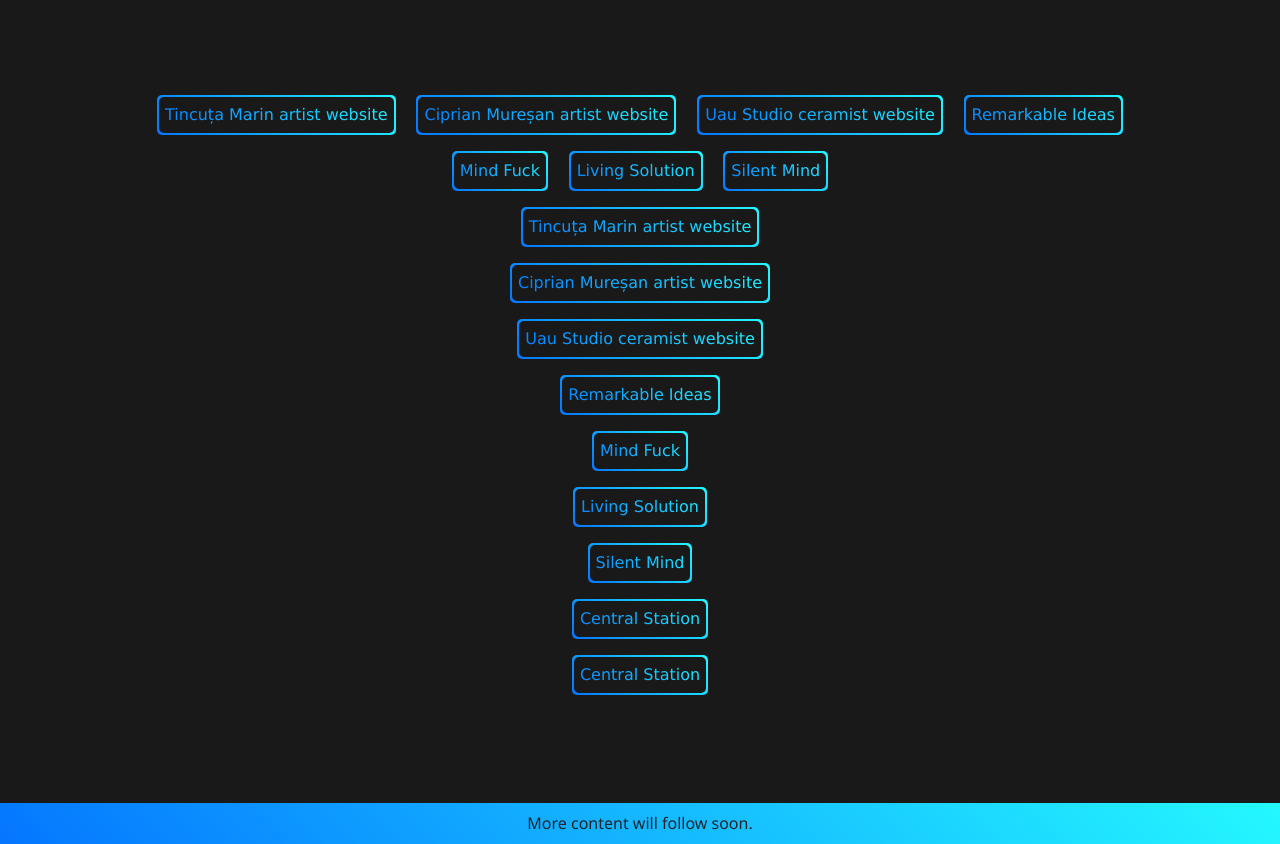
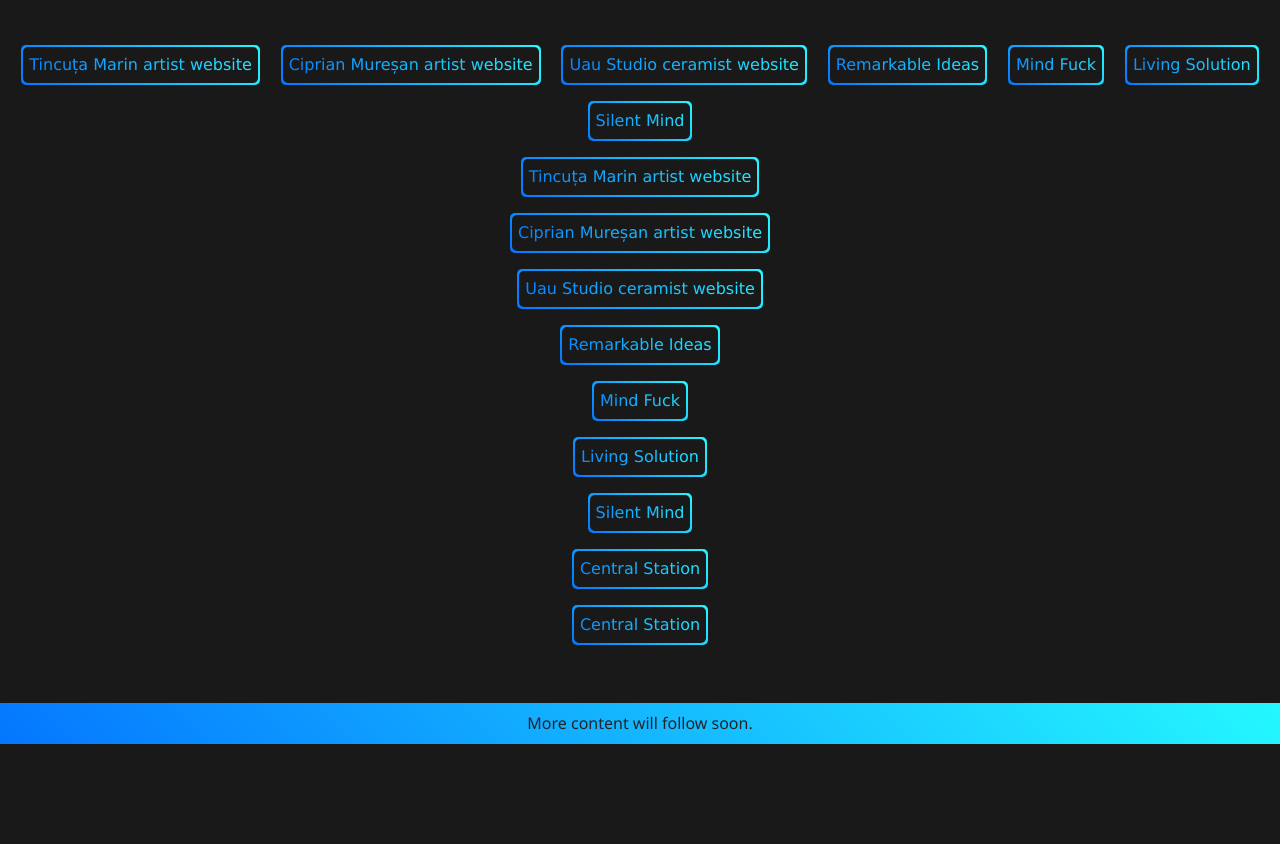
Before and after one commit to Charles-Rein/adrian-ghenie, a plain HTML site: page index.html in a window 1280 px wide. Shown: the part 71-915 px from the top of the page. After the commit the page ends 815 px from the top, so only its background shows below. Drawn offline with nearby package versions, Linux system fonts and the light colour scheme.

Commit message:
Add files via upload

```diff
--- a/style.css
+++ b/style.css
@@ -4,11 +4,12 @@ h1 {
 }
 .container-fluid {
   padding: 1px;
-
+   font-size: 10px;
   }
 
 .container-fluid-ctn{
-    padding: 100px;
+    padding-top: 50px;
+    padding-bottom: 50px;
     text-align: center;
     }
 .a { text-align: center;
```
